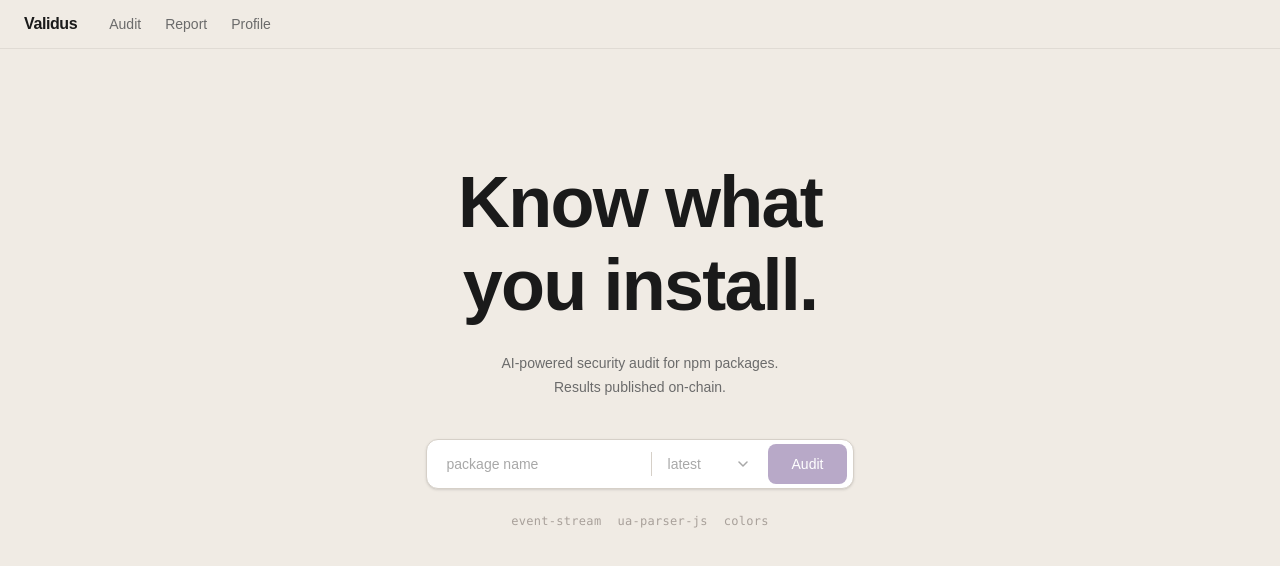
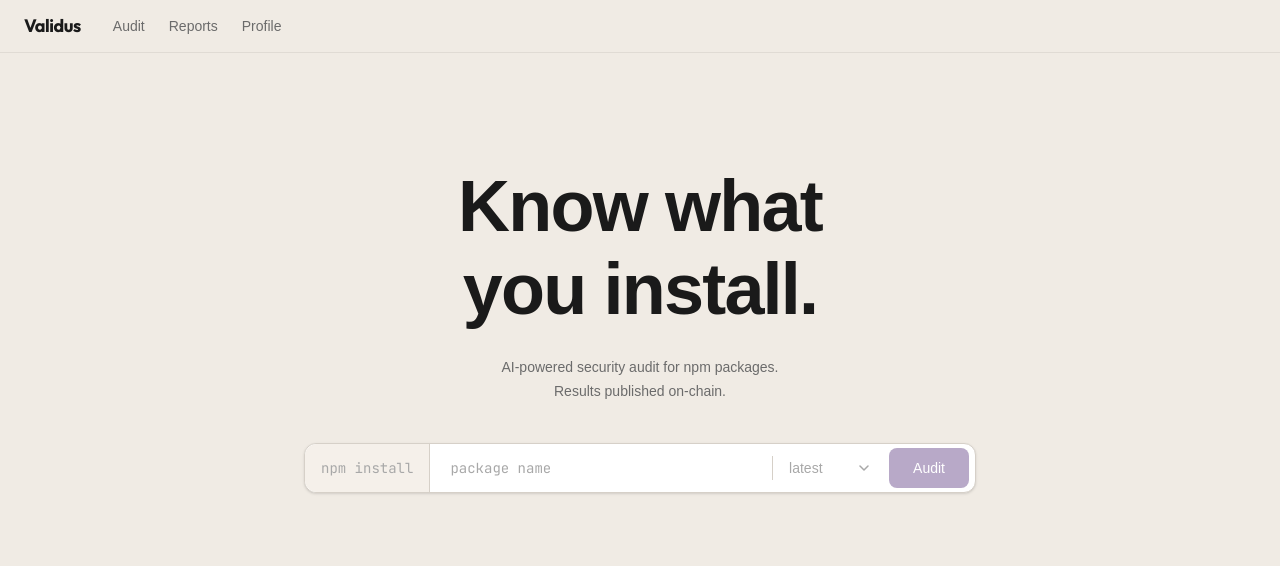
Before and after one commit to lapsapthong-16/nottshack2026, a Next.js app in the folder frontend/: page / in a window 1280 px wide. Shown: the top 566 px of the page. Built offline with nearby package versions, Linux system fonts and the light colour scheme.

Commit message:
add quirk to landing page, change header slightly

```diff
--- a/frontend/components/Header.tsx
+++ b/frontend/components/Header.tsx
@@ -19,7 +19,7 @@ export default function Header({
     <header className="flex items-center border-b border-[#e0dbd4] bg-[#f0ebe4] px-6 py-3">
       <Link
         href="/"
-        className="text-base font-bold tracking-tight text-[#1a1a1a] no-underline"
+        className="font-display text-lg font-bold tracking-tight text-[#1a1a1a] no-underline transition-opacity hover:opacity-80"
       >
         Validus
       </Link>
@@ -28,64 +28,62 @@ export default function Header({
       <nav className="ml-8 flex items-center gap-6">
         <Link
           href="/check"
-          className="text-sm font-medium text-[#6b6b6b] no-underline transition hover:text-[#1a1a1a]"
+          className="text-sm font-medium text-[#6b6b6b] no-underline transition-colors hover:text-[#1a1a1a]"
         >
           Audit
         </Link>
         <Link
           href="/report"
-          className="text-sm font-medium text-[#6b6b6b] no-underline transition hover:text-[#1a1a1a]"
+          className="text-sm font-medium text-[#6b6b6b] no-underline transition-colors hover:text-[#1a1a1a]"
         >
-          Report
+          Reports
         </Link>
         <Link
           href="/profile"
-          className="text-sm font-medium text-[#6b6b6b] no-underline transition hover:text-[#1a1a1a]"
+          className="text-sm font-medium text-[#6b6b6b] no-underline transition-colors hover:text-[#1a1a1a]"
         >
           Profile
         </Link>
       </nav>
 
       {showProgress && (
-        <div className="ml-auto flex items-center gap-4">
+        <div className="ml-auto flex items-center gap-6">
           <div className="flex items-center gap-2">
-            <span className="inline-block h-2 w-2 rounded-full bg-[#4ade80]" />
-            <span className="text-sm font-medium text-[#1a1a1a]">
+            <span className="relative flex h-2 w-2">
+              <span className="absolute inline-flex h-full w-full animate-ping rounded-full bg-green-400 opacity-75"></span>
+              <span className="relative inline-flex h-2 w-2 rounded-full bg-green-500"></span>
+            </span>
+            <span className="text-sm font-semibold text-[#1a1a1a]">
               {packageName}
             </span>
           </div>
 
-          {/* Progress bar */}
+          <div className="h-4 w-px bg-black/10" />
+
+          {/* Progress indicators */}
+          <div className="flex items-center gap-3">
             <div className="flex items-center gap-1">
               {Array.from({ length: 5 }).map((_, i) => {
                 const segmentProgress = ((progress ?? 0) / 100) * 5;
                 const filled = i < segmentProgress;
                 return (
-                <div key={i} className="flex items-center gap-1">
+                  <div key={i} className="flex items-center gap-0.5">
                     <div
-                    className={`h-[3px] w-5 rounded-full ${
-                      filled ? "bg-[#4ade80]" : "bg-[#c5c0b8]"
+                      className={`h-1 w-4 rounded-full transition-colors duration-500 ${
+                        filled ? "bg-green-500" : "bg-black/10"
                       }`}
                     />
-                  {i < 4 && (
-                    <span
-                      className={`inline-block h-1 w-1 rounded-full ${
-                        filled ? "bg-[#4ade80]" : "bg-[#c5c0b8]"
-                      }`}
-                    />
-                  )}
                   </div>
                 );
               })}
             </div>
 
             {filesTotal !== undefined && (
-            <span className="text-xs text-[#8a8580]">
-              {filesScanned ?? 0}/{filesTotal} files
+              <span className="font-mono text-[10px] font-medium tracking-tighter text-[#8a8580]">
+                {filesScanned ?? 0}/{filesTotal}
               </span>
             )}
-
-          <span className="inline-block h-1.5 w-1.5 rounded-full bg-[#1a1a1a]" />
+          </div>
         </div>
       )}
     </header>
--- a/frontend/pages/_document.tsx
+++ b/frontend/pages/_document.tsx
@@ -3,7 +3,11 @@ import { Html, Head, Main, NextScript } from "next/document";
 export default function Document() {
   return (
     <Html lang="en">
-      <Head />
+      <Head>
+        <link rel="preconnect" href="https://fonts.googleapis.com" />
+        <link rel="preconnect" href="https://fonts.gstatic.com" crossOrigin="anonymous" />
+        <link href="https://fonts.googleapis.com/css2?family=Inter:wght@400;500;600;700&family=Outfit:wght@400;500;600;700&family=JetBrains+Mono:wght@400;500&display=swap" rel="stylesheet" />
+      </Head>
       <body className="antialiased">
         <Main />
         <NextScript />
--- a/frontend/pages/index.tsx
+++ b/frontend/pages/index.tsx
@@ -245,19 +245,25 @@ export default function Landing() {
             Results published on-chain.
           </p>
 
-          {/* Search bar */}
+          {/* Search bar container */}
           {!mounted ? (
-            <div className="mt-10 h-[52px]" /> // Placeholder for hydration consistency
+            <div className="mt-10 h-[52px]" />
           ) : (
+            <div className="mt-10 flex w-full max-w-2xl flex-col items-center gap-4">
               <form
                 onSubmit={(e) => {
                   e.preventDefault();
                   handleAudit();
                 }}
-              className="relative mt-10 flex items-center gap-0 rounded-xl border border-[#d6d0c8] bg-white shadow-sm"
+                className="group relative flex w-full items-center rounded-xl border border-[#d6d0c8] bg-white shadow-sm transition-all focus-within:border-[#8b6fad]/50 focus-within:shadow-md"
               >
+                {/* Fixed prefix with dynamic highlight */}
+                <div className={`flex items-center rounded-l-xl border-r border-[#d6d0c8] px-4 py-3.5 font-mono text-sm transition-colors duration-300 ${packageName ? 'bg-[#8b6fad]/10 text-[#8b6fad]' : 'bg-[#f5f0ea] text-[#a8a8a8]'}`}>
+                  npm install
+                </div>
+
                 {/* Package name input with autocomplete */}
-              <div ref={searchRef} className="relative">
+                <div ref={searchRef} className="relative flex-1">
                   <input
                     id="package-search"
                     type="text"
@@ -268,12 +274,12 @@ export default function Landing() {
                     onFocus={() => {
                       if (searchResults.length > 0) setShowDropdown(true);
                     }}
-                  className="w-44 rounded-l-xl border-none bg-transparent px-5 py-3.5 text-sm text-[#1a1a1a] placeholder-[#a8a8a8] outline-none sm:w-56"
+                    className="w-full border-none bg-transparent px-5 py-3.5 font-mono text-sm text-[#1a1a1a] placeholder-[#a8a8a8] outline-none"
                   />
 
                   {/* Package search dropdown */}
                   {showDropdown && (
-                  <div className="absolute left-0 top-full z-50 mt-1 w-80 overflow-hidden rounded-lg border border-[#d6d0c8] bg-white shadow-lg">
+                    <div className="absolute left-0 top-full z-50 mt-1 w-full overflow-hidden rounded-lg border border-[#d6d0c8] bg-white shadow-lg">
                       {isSearching ? (
                         <div className="px-4 py-3 text-xs text-[#a8a8a8]">
                           Searching npm...
@@ -365,21 +371,8 @@ export default function Landing() {
                   {isProcessingPayment ? "Awaiting Payment..." : "Audit"}
                 </button>
               </form>
+            </div>
           )}
-
-          {/* Example packages */}
-          <div className="mt-6 flex items-center gap-4">
-            {examples.map((name) => (
-              <button
-                key={name}
-                type="button"
-                onClick={() => handleExampleClick(name)}
-                className="cursor-pointer border-none bg-transparent font-mono text-xs tracking-wide text-[#a8a09a] transition hover:text-[#6b6b6b]"
-              >
-                {name}
-              </button>
-            ))}
-          </div>
         </main>
       </div>
     </>
--- a/frontend/styles/globals.css
+++ b/frontend/styles/globals.css
@@ -1,21 +1,23 @@
 @import "tailwindcss";
 
 :root {
-  --background: #ffffff;
-  --foreground: #171717;
-  --font-geist-sans: "Helvetica Neue", Helvetica, Arial, sans-serif;
-  --font-geist-mono: "SFMono-Regular", "Menlo", "Monaco", "Courier New", monospace;
+  --background: #f0ebe4;
+  --foreground: #1a1a1a;
+  --font-sans: 'Inter', system-ui, -apple-system, sans-serif;
+  --font-display: 'Outfit', sans-serif;
+  --font-mono: 'JetBrains Mono', monospace;
 }
 
 @theme inline {
   --color-background: var(--background);
   --color-foreground: var(--foreground);
-  --font-sans: var(--font-geist-sans);
-  --font-mono: var(--font-geist-mono);
+  --font-sans: var(--font-sans);
+  --font-display: var(--font-display);
+  --font-mono: var(--font-mono);
 }
 
 body {
-  background: #f0ebe4;
-  color: #1a1a1a;
+  background: var(--background);
+  color: var(--foreground);
   font-family: Arial, Helvetica, sans-serif;
 }
```
Also changed, not shown: 2 other files (tests, documents, lock files or other folders). Lines whose indentation alone changed are shown as unchanged.
